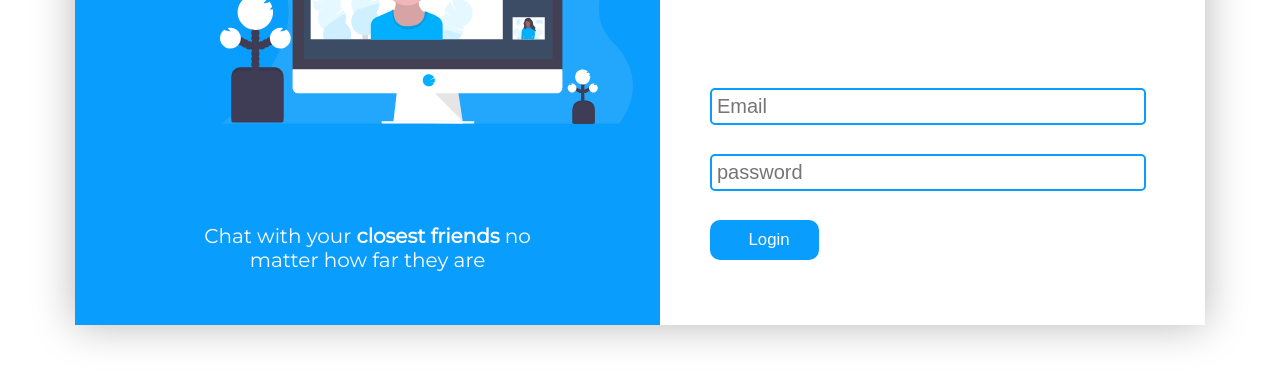
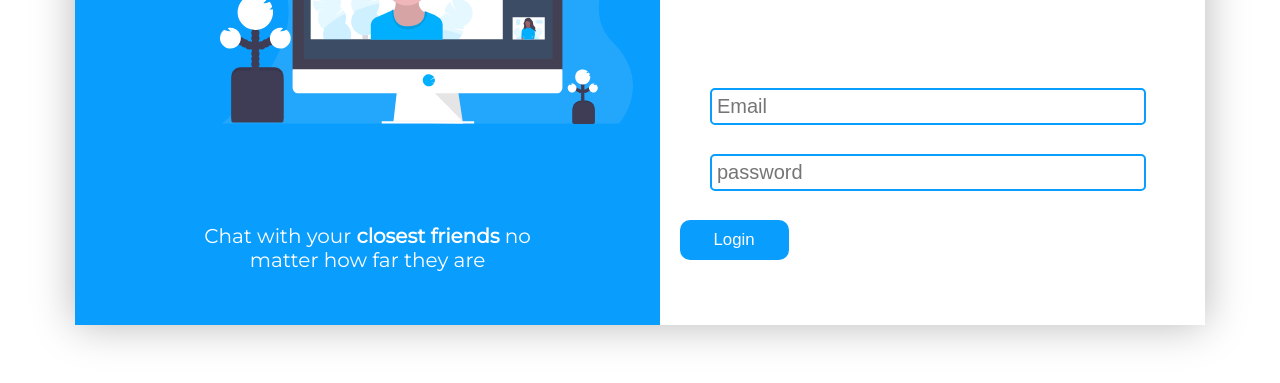
Before and after one commit to ElanaSv/AgoraProject, a plain HTML site: page index.html in a window 1280 px wide. Shown: the part 411-794 px from the top of the page. Drawn offline with Linux system fonts and the light colour scheme.

Commit message:
calculator done

```diff
--- a/styles.css
+++ b/styles.css
@@ -77,12 +77,12 @@ input{
 
 .loginButton{
     width: 20%;
-    margin-left: 50px;
+    margin-left: 20px;
     background: #099dfd;
     margin-top: 10px;
     padding-top: 10px;
     padding-bottom: 10px;
-    padding-left: 15px;
+    padding-left: 5px;
     color: white;
     border: none;
     font-size: 1.05rem;
```
